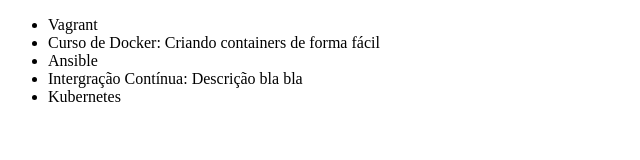
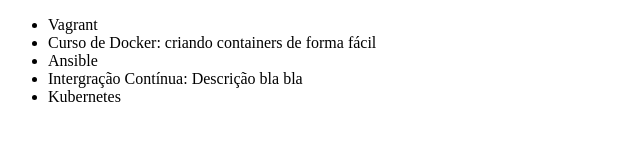
Before and after one commit to pmdpaula/cursoGitAlura, a plain HTML site: page index.html in a window 1280 px wide. Shown: the full height of the page, 0-640 px from the left. Drawn offline with Linux system fonts and the light colour scheme.

Commit message:
Descricaó curso Docker

```diff
--- a/index.html
+++ b/index.html
@@ -10,7 +10,7 @@
 <body>
   <ul>
     <li>Vagrant</li>
-    <li>Curso de Docker: Criando containers de forma fácil</li>
+    <li>Curso de Docker: criando containers de forma fácil</li>
     <li>Ansible</li>
     <li>Intergração Contínua: Descrição bla bla</li>
     <li>Kubernetes</li>
```
